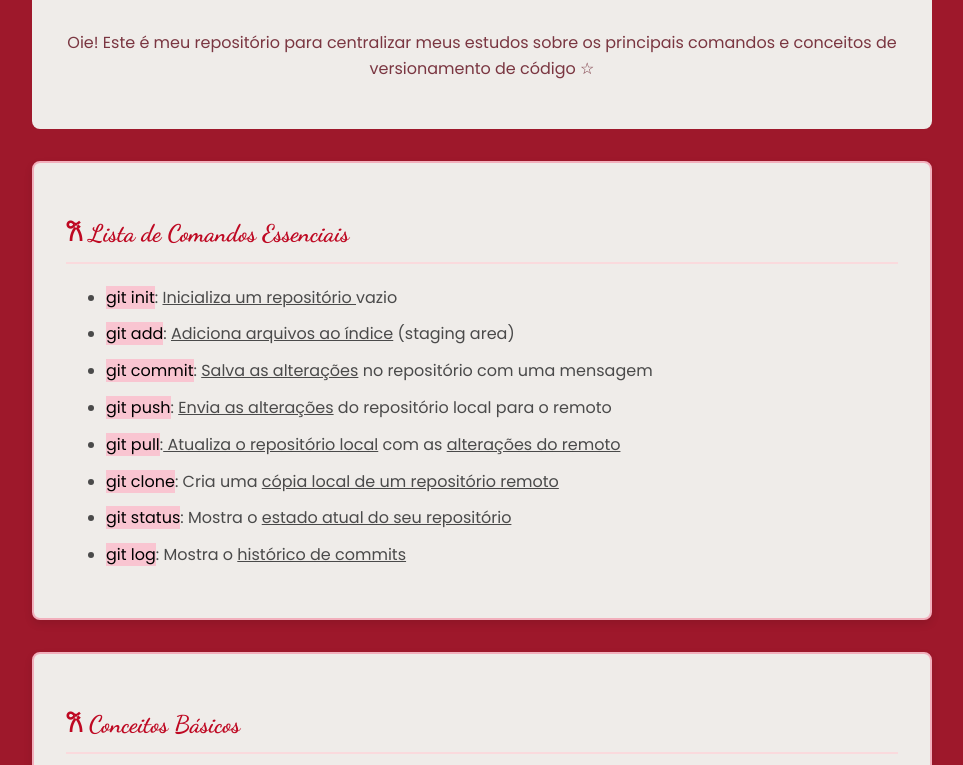
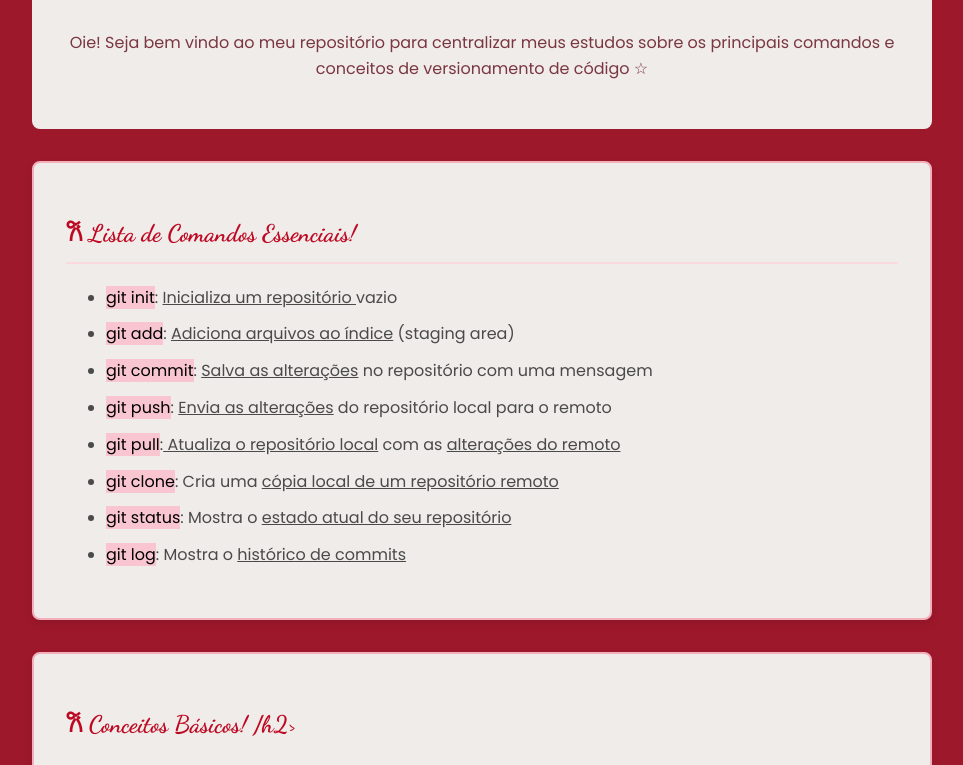
Before and after one commit to marianaSsouza/my-git, a plain HTML site: page index.html in a window 1280 px wide. Shown: the part 147-912 px from the top of the page, without its empty margins (158-1121 px from the left). Drawn offline with Linux system fonts and the light colour scheme.

Commit message:
alterando index na feat 4

```diff
--- a/index.html
+++ b/index.html
@@ -29,11 +29,11 @@
     <main>
         <section class="secao-introducao">
             <h1>Repositório de Estudos sobre Git & GitHub (˶ᵔ ᵕ ᵔ˶) </h1>
-            <p>Oie! Este é meu repositório para centralizar meus estudos sobre os principais comandos e conceitos de versionamento de código ☆</p>
+            <p>Oie! Seja bem vindo ao meu repositório para centralizar meus estudos sobre os principais comandos e conceitos de versionamento de código ☆</p>
         </section>
 
         <section class="secao-comandos">
-            <h2> 𐙚 Lista de Comandos Essenciais</h2>
+            <h2> 𐙚 Lista de Comandos Essenciais! </h2>
             <ul>
                 <li><mark>git init</mark>: <u>Inicializa um repositório </u>vazio</li>
                 <li><mark>git add</mark>: <u>Adiciona arquivos ao índice</u> (staging area)</li>
@@ -47,7 +47,7 @@
         </section>
 
         <section class="secao-conceitos">
-            <h2>𐙚 Conceitos Básicos</h2>
+            <h2>𐙚 Conceitos Básicos! /h2>
             <ul>
                 <li><a href="paginas_my-git/como-fazer-commit.html">Como fazer commit e push?</a></li>
                 <li><a href="paginas_my-git/como-resolver-conflitos.html">Como resolver conflitos?</a></li>
```
